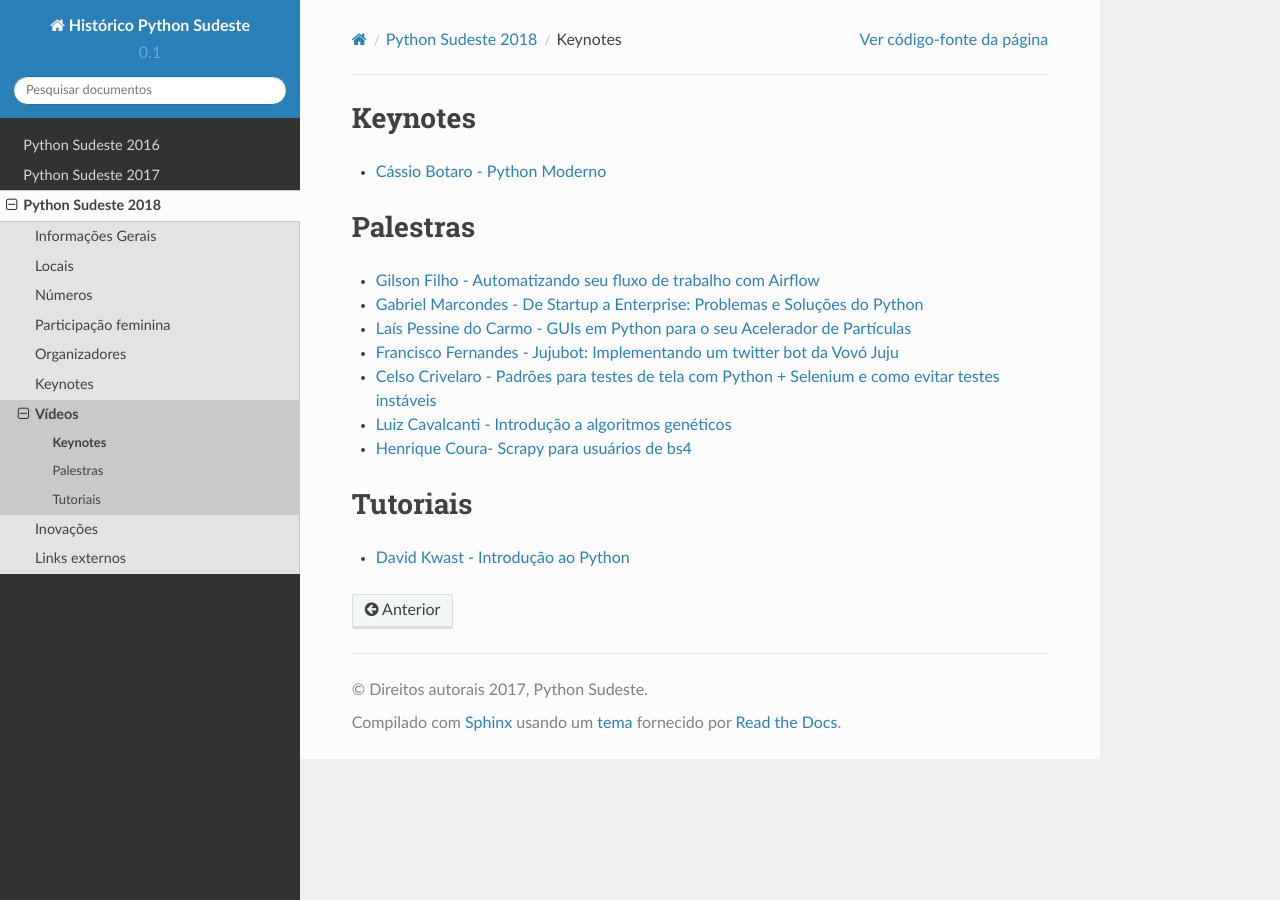
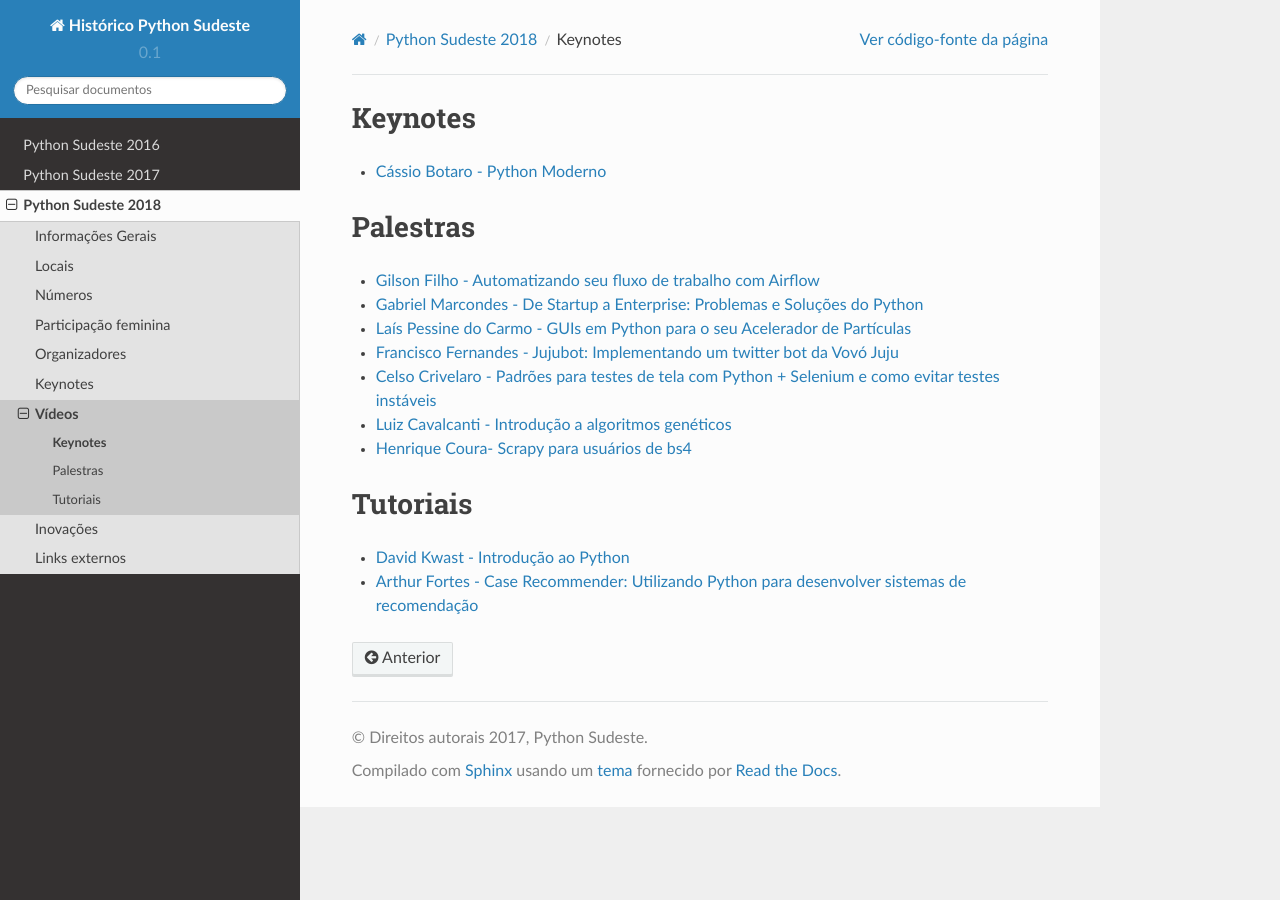
Before and after one commit to pythonsudeste/pythonsudeste_documentacao, a Sphinx documentation site: the page built from source/palestras2018.rst, in a window 1280 px wide. Built offline with Sphinx 7.4.7 and the Read the Docs theme 2.0.0, drawn with Linux system fonts in a browser that asks for light colours.

Commit message:
update info

```diff
--- a/source/palestras2018.rst
+++ b/source/palestras2018.rst
@@ -27,3 +27,4 @@
 ---------
 
 - `David Kwast - Introdução ao Python <https://oagnostico.com.br/notebooks/slides/Curso_Introducao_Python3.slides.html#/>`_
+- `Arthur Fortes - Case Recommender: Utilizando Python para desenvolver sistemas de recomendação <https://github.com/ArthurFortes/Tutorial_CaseRecommender>`_
```
